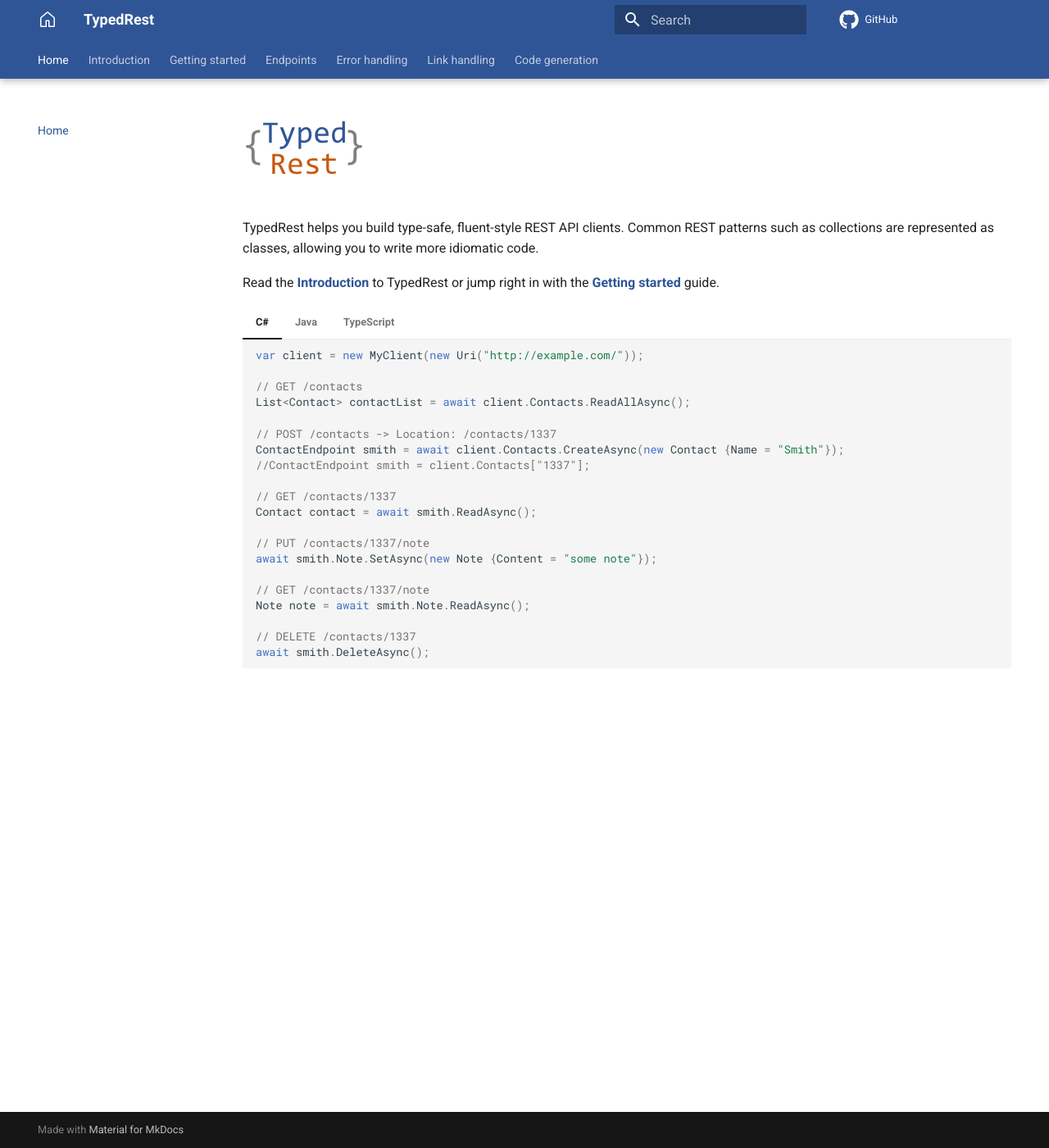
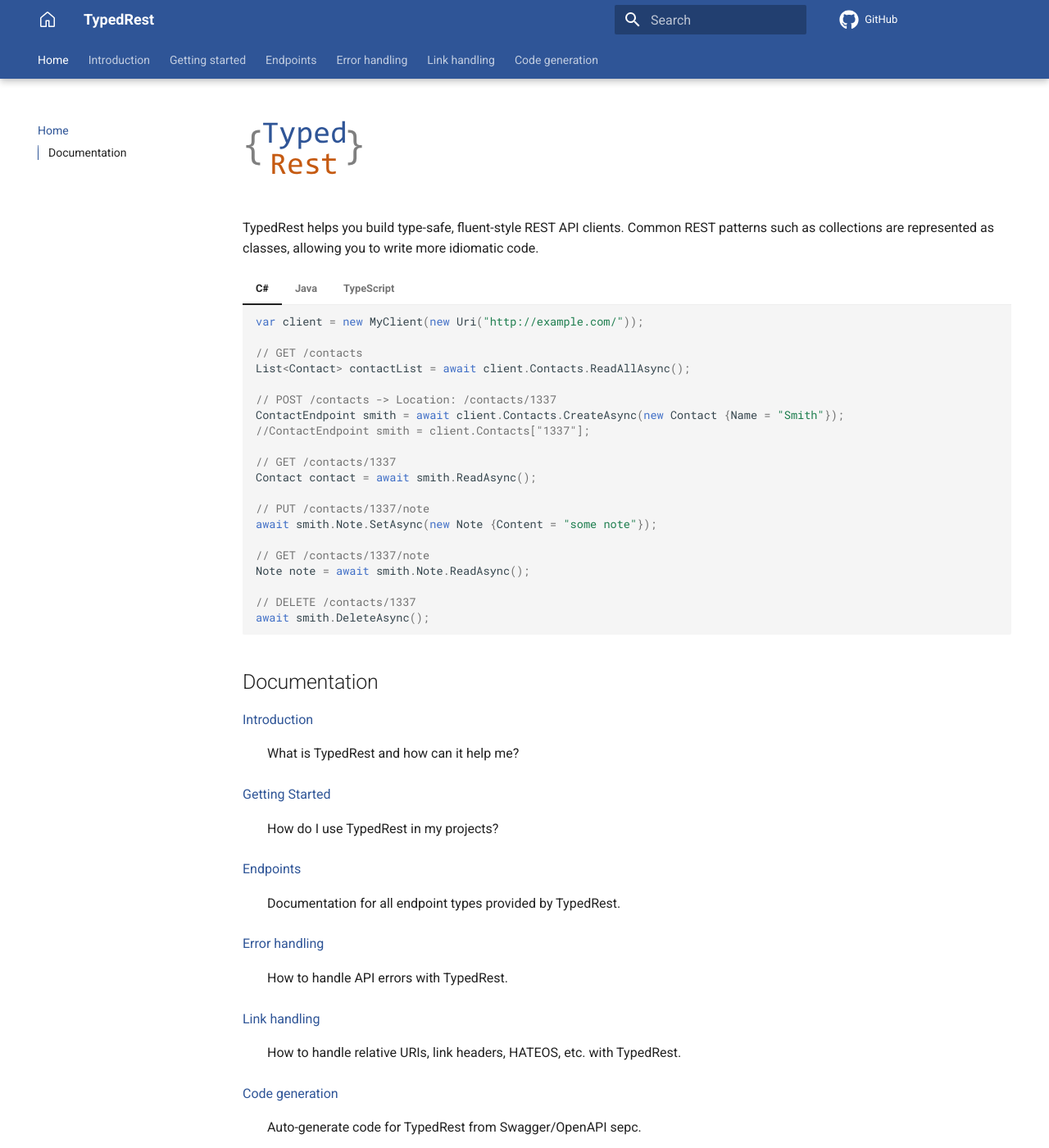
Before and after one commit to TypedRest/docs, an MkDocs documentation site: the page built from docs/index.md, in a window 1280 px wide and 1400 px high. Shown: the whole window at 82% size. Built offline with MkDocs 1.6.1 and Material for MkDocs 9.7.7, drawn with Linux system fonts in a browser that asks for light colours; comment, search, counter and statistics services are not loaded.

Commit message:
Improved headings

````diff
--- a/docs/index.md
+++ b/docs/index.md
@@ -3,8 +3,6 @@ title: Home
 # ![Logo](images/logo.svg)
 
 TypedRest helps you build type-safe, fluent-style REST API clients. Common REST patterns such as collections are represented as classes, allowing you to write more idiomatic code.
-
-Read the **[Introduction](introduction.md)** to TypedRest or jump right in with the **[Getting started](getting-started/index.md)** guide.
 
 === "C#"
 
@@ -80,3 +78,23 @@ Read the **[Introduction](introduction.md)** to TypedRest or jump right in with
     // DELETE /contacts/1337
     await smith.delete();
     ```
+
+## Documentation
+
+[Introduction](introduction.md)
+: What is TypedRest and how can it help me?
+
+[Getting Started](getting-started/index.md)
+: How do I use TypedRest in my projects?
+
+[Endpoints](endpoints/index.md)
+: Documentation for all endpoint types provided by TypedRest.
+
+[Error handling](error-handling/index.md)
+: How to handle API errors with TypedRest.
+
+[Link handling](link-handling/index.md)
+: How to handle relative URIs, link headers, HATEOS, etc. with TypedRest.
+
+[Code generation](code-generation/index.md)
+: Auto-generate code for TypedRest from Swagger/OpenAPI sepc.
````
Also changed, not shown: docs/code-generation/index.md (+1 -1 lines), docs/introduction.md (+10 -0 lines).
